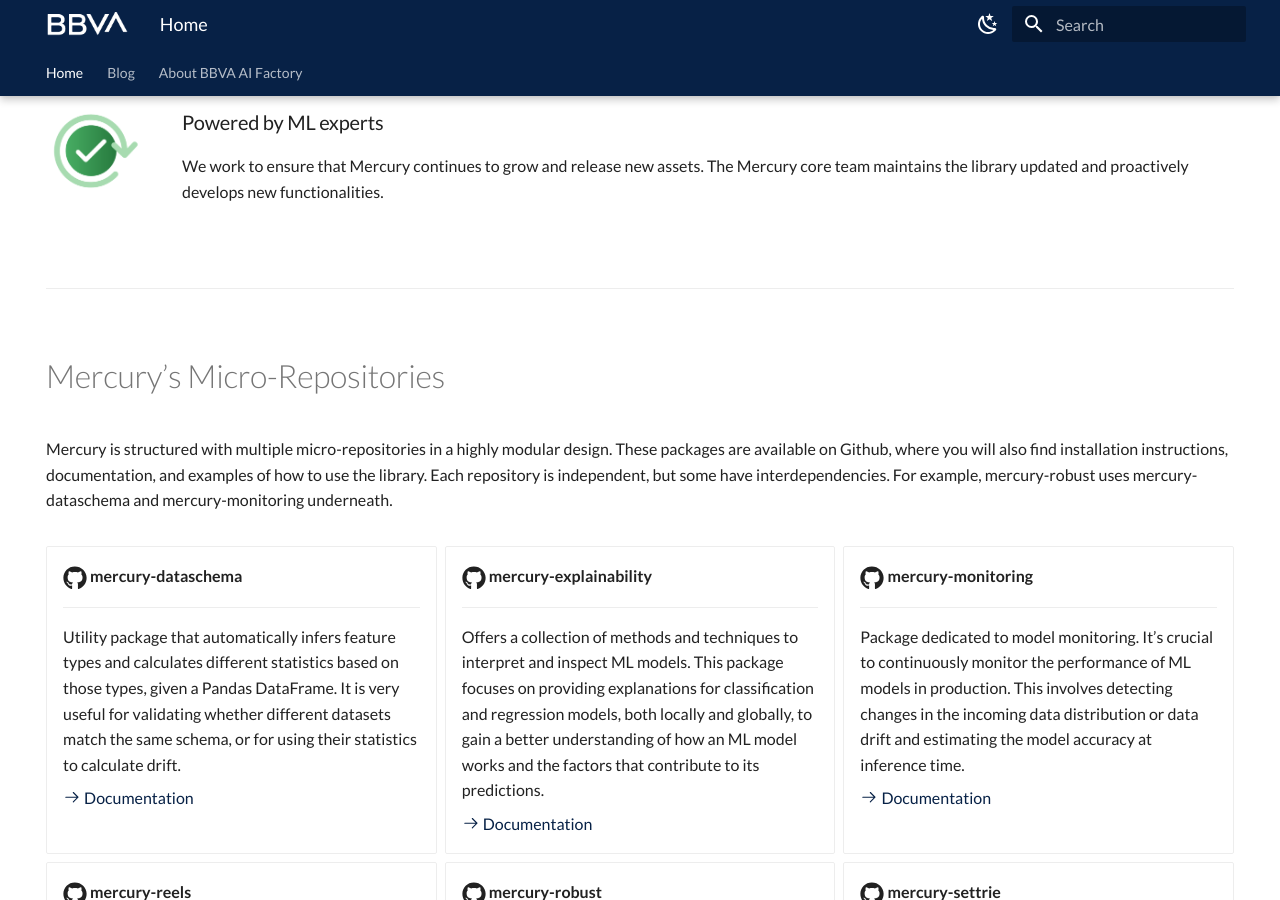
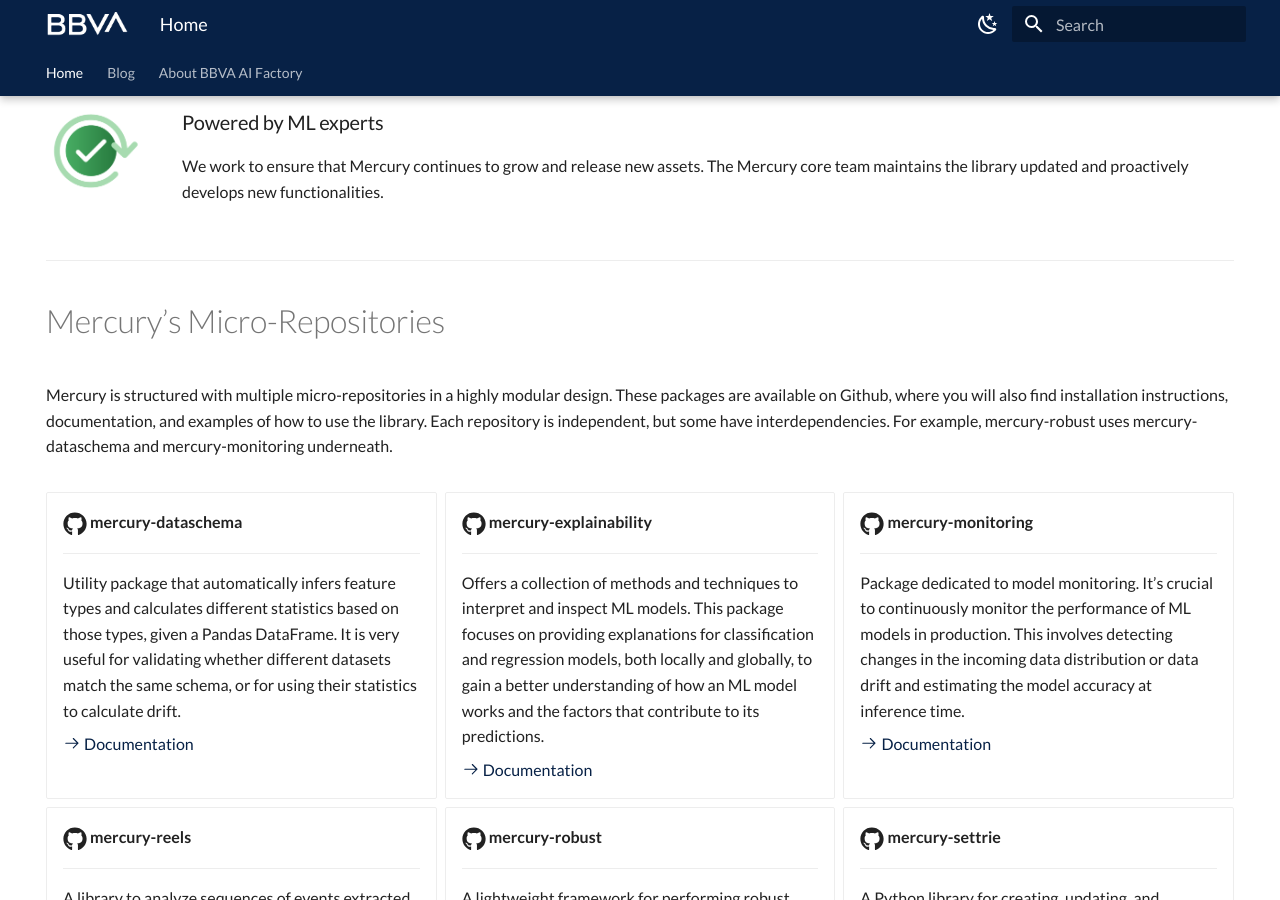
Before and after one commit to BBVA/mercury, an MkDocs documentation site: the page built from docs/index.md, in a window 1280 px wide and 900 px high, scrolled down 513 px. Built offline with MkDocs 1.6.1 and Material for MkDocs 9.7.7, drawn with Linux system fonts in a browser that asks for light colours.

Commit message:
Adjust spacing

```diff
--- a/docs/index.md
+++ b/docs/index.md
@@ -31,13 +31,11 @@
 
 We work to ensure that Mercury continues to grow and release new assets. The Mercury core team maintains the library updated and proactively develops new functionalities.
 
-<div style="height: 1px;"></div>
-
-<br>
+<div style="height: 15px;"></div>
 
 <hr>
 
-<br>
+<div style="height: 15px;"></div>
 
 # Mercury’s Micro-Repositories
 
@@ -105,13 +103,11 @@
 
 </div>
 
-<div style="height: 1px;"></div>
-
-<br>
+<div style="height: 15px;"></div>
 
 <hr>
 
-<br>
+<div style="height: 15px;"></div>
 
 # Mercury Strengths
 
@@ -141,13 +137,11 @@
 
 In Mercury, you may find a representative sample of relevant ML domains for financial services such as explainability, monitoring, or sequence modeling.
 
-<div style="height: 1px;"></div>
-
-<br>
+<div style="height: 15px;"></div>
 
 <hr>
 
-<br>
+<div style="height: 15px;"></div>
 
 # Our journey to Open-Source
 
```
